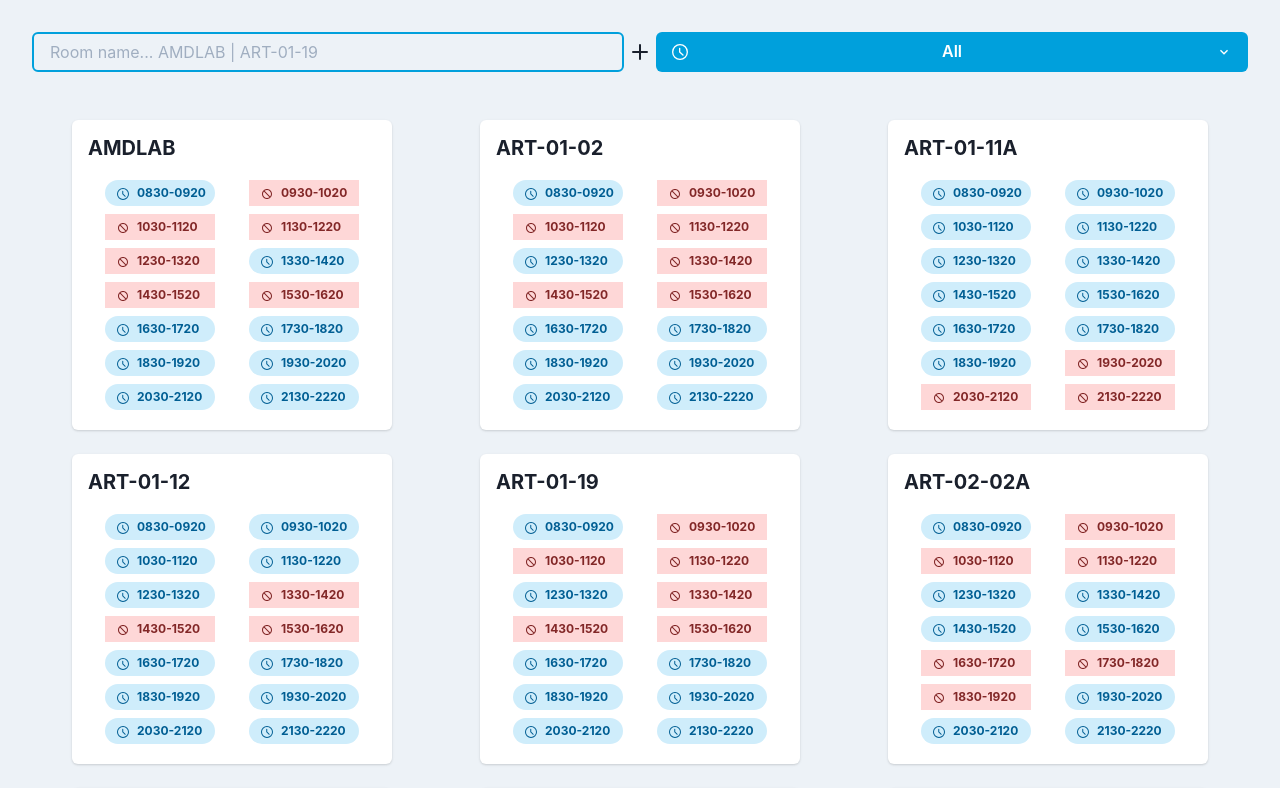
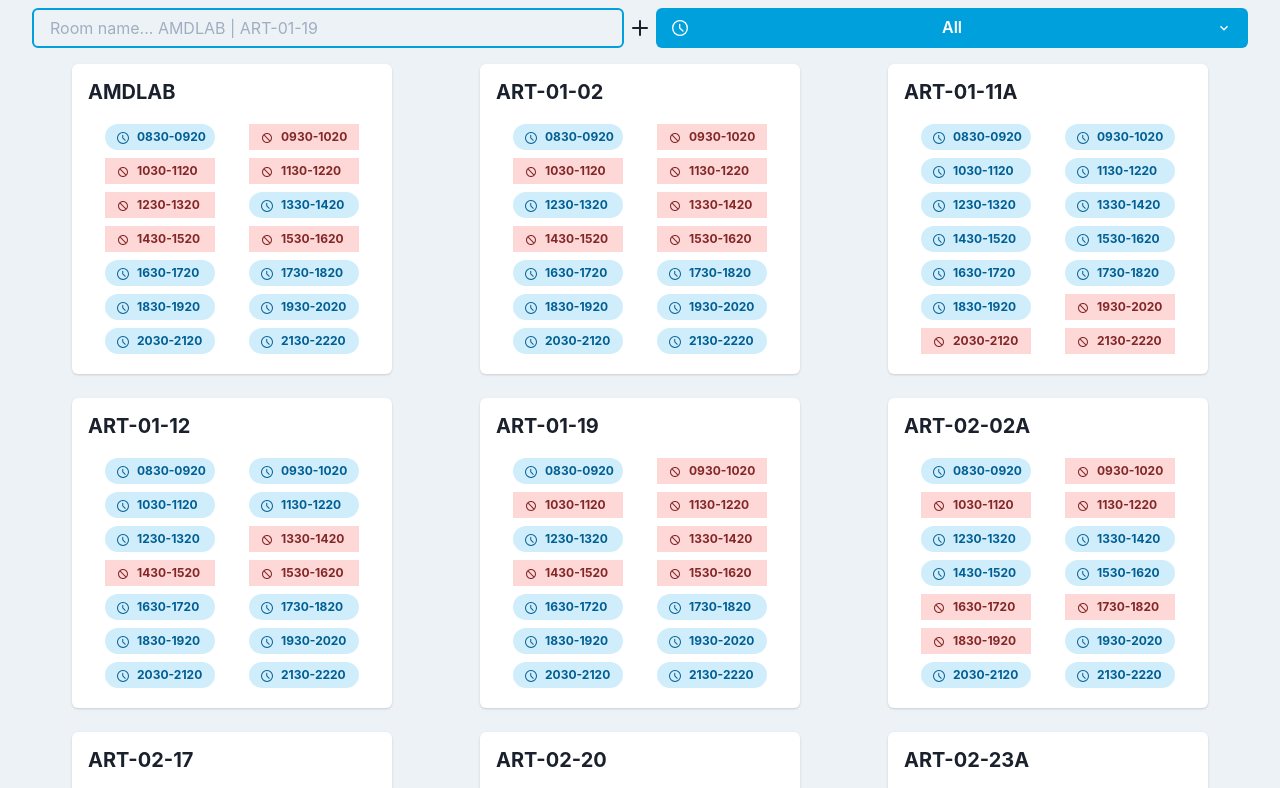
Before and after one commit to OkkarMin/where-to-mug, a Next.js app: page / in a window 1280 px wide. Shown: the top 788 px of the page. Built offline with nearby package versions, Linux system fonts and the light colour scheme.

Commit message:
style: :lipstick: Change style of FilterOptions

```diff
--- a/src/components/FilterOptions.tsx
+++ b/src/components/FilterOptions.tsx
@@ -42,7 +42,7 @@ export const FilterOptions: FC<{
   handleTimeSlotChange,
 }) => {
   return (
-    <HStack p={["4", "8"]} align="center">
+    <HStack mt="2" px={["4", "8"]} align="center">
       <VStack w="full" align="center">
         <Input
           value={searchText}
```
